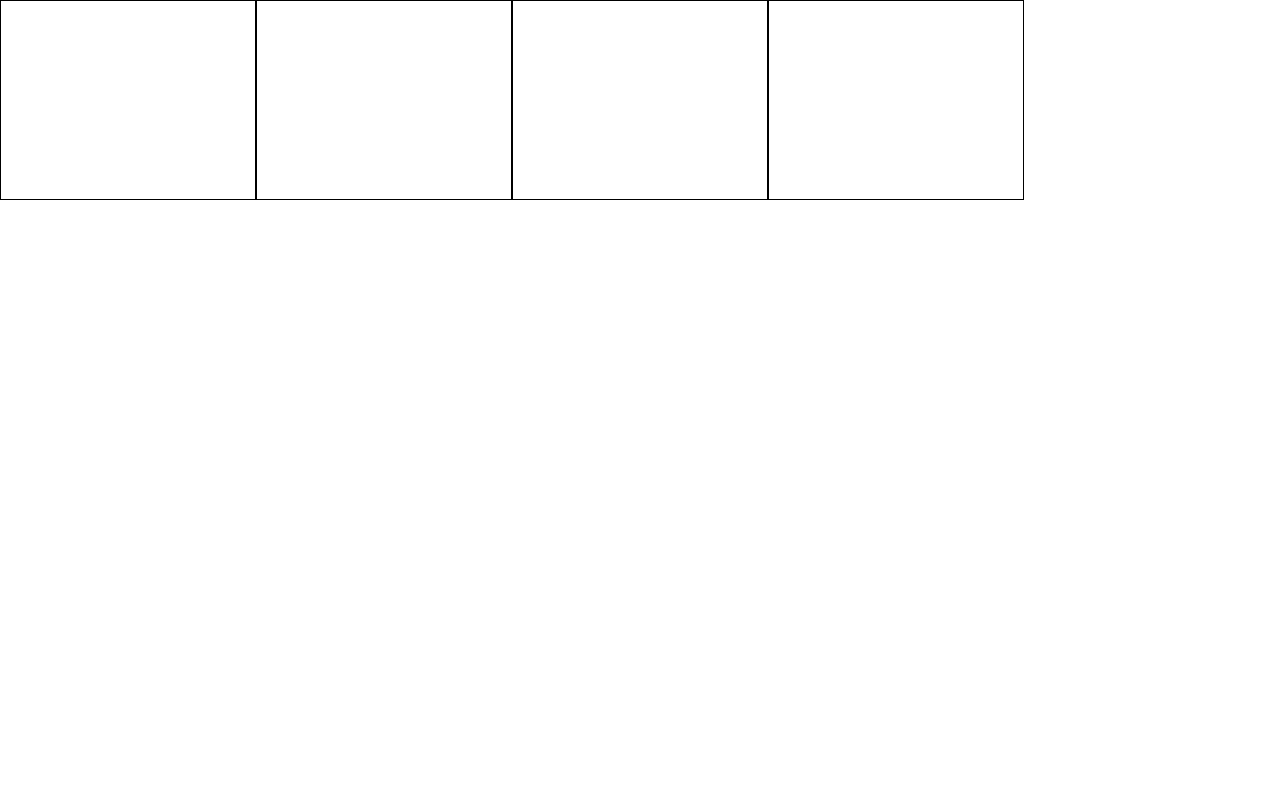
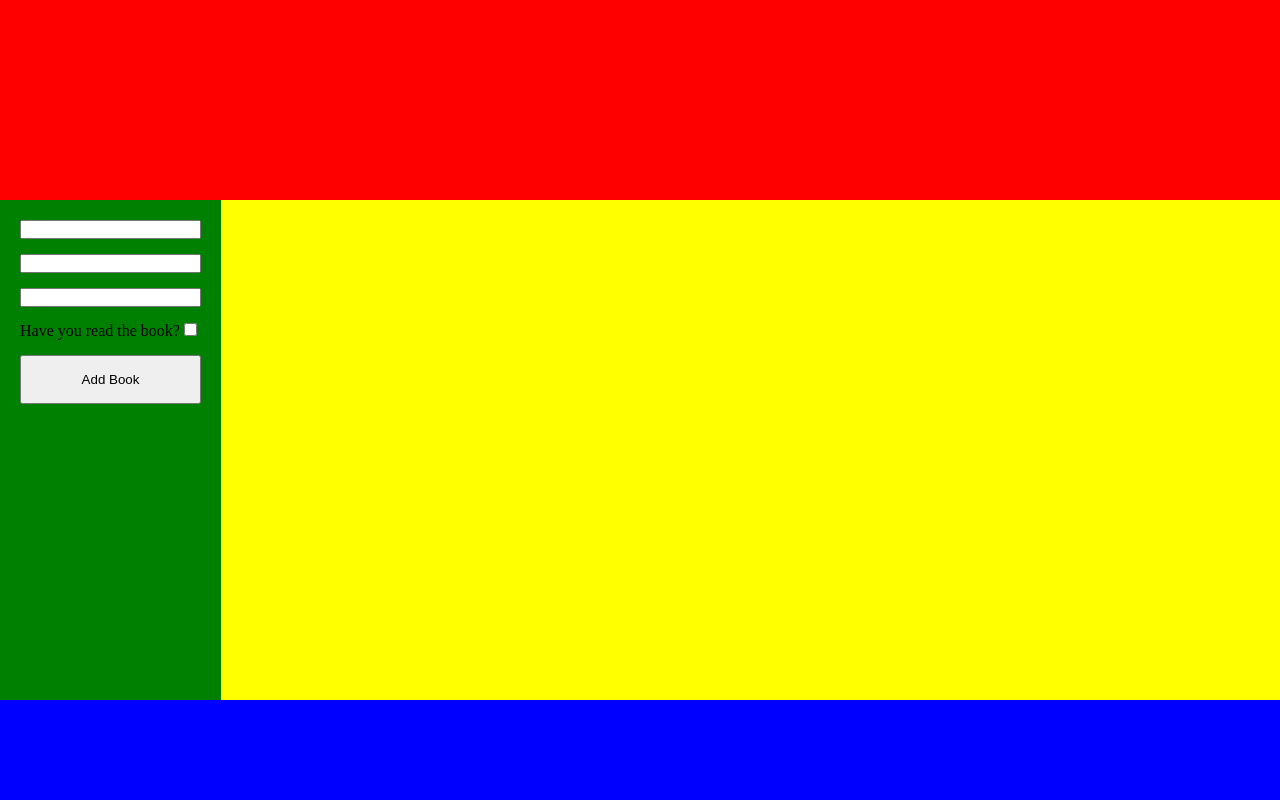
Before and after one commit to Chilox314/LibraryProjectOdin, a plain HTML site: page index.html in a window 1280 px wide. Drawn offline with Linux system fonts and the light colour scheme.

Commit message:
added input via form, first layout

```diff
--- a/index.html
+++ b/index.html
@@ -8,14 +8,49 @@
     <link rel="stylesheet" href="styles.css">
 </head>
 <body>
-    <div class="library">
-        <div class="bookshelf" id="bookshelf">
-            <div class="bookWrapper"></div>
-            <div class="bookWrapper"></div>
-            <div class="bookWrapper"></div>
-            <div class="bookWrapper"></div>
+    <div class="bodyWrapper">
+
+        <div class="header">
+
+        </div>
+
+        <div class="addBooks">
+
+            <form id="addBooksForm">
+
+                <input type="text" name="title" id="titleInput">
+
+                <input type="text" name="author" id="authorInput">
+
+                <input type="number" name="pages" id="pagesInput">
+
+                <div class="readWrapper">
+
+                    <label for="read">Have you read the book?</label>
+                    <input type="checkbox" name="read" id="readInput">
+
+                </div>
+
+                <button class="button" id="addBtn">Add Book</button>
+
+            </form>
+
+        </div>
+
+        <div class="library">
+
+            <div class="bookshelf" id="bookshelf">
+
+            </div>
+
+        </div>
+
+        <div class="footer">
+
         </div>
     </div>
+
     <script src="script.js"></script>
+
 </body>
 </html>
--- a/script.js
+++ b/script.js
@@ -53,10 +53,29 @@ function renderBook(book) {
 
 //loops through library and calls renderBook() for each book
 function createLibrary() {
-  // for (const book of myLibrary) {
-  //   renderBook(book);
-  // }
-  for (let i = 0; i < myLibrary.length - 1; i++) {
-    console.log(myLibrary[i]);
+  bookShelf.innerHTML = "";
+  for (const book of myLibrary) {
+    renderBook(book);
   }
 }
+
+//UI
+const addBtn = document.getElementById("addBtn");
+
+addBtn.addEventListener("click", () => {
+  const titleInput = document.getElementById("titleInput").value;
+  const authorInput = document.getElementById("authorInput").value;
+  const pagesInput = document.getElementById("pagesInput").value;
+  let readInput;
+
+  if(document.getElementById("readInput").checked) {
+    readInput = "read"
+  }
+  else {
+    readInput = "not read"
+  }
+  addBookToLibrary(titleInput, authorInput, pagesInput, readInput)
+
+  //reset input
+  document.getElementById("addBooksForm").reset();
+});
--- a/styles.css
+++ b/styles.css
@@ -4,13 +4,43 @@
     box-sizing: border-box;
 }
 
-html, body {
+html, body, .bodyWrapper {
     height: 100vh;
     width: 100vw;
 }
 
+.bodyWrapper {
+    display: grid;
+    grid-template: 200px 1fr 100px / 1fr 5fr;
+}
+
+.header {
+    background-color: red;
+    grid-area: 1/1/2/3;
+}
+
+.addBooks {
+    background-color: green;
+    grid-area: 2/1/3/2;
+    padding: 20px;
+}
+
+#addBooksForm {
+    display: grid;
+    grid-template: repeat(5, max-content) 1fr/ 1fr;
+    gap: 15px;
+}
+
+.button {
+    padding: 15px;
+}
+
+.library {
+    background-color: yellow;
+    grid-area: 2/2/3/3;
+}
+
 .bookshelf {
-    height: 100vh;
     display: grid;
     grid-template: 1fr 1fr 1fr 1fr / 1fr 1fr 1fr 1fr 1fr;
 }
@@ -19,3 +49,8 @@ html, body {
     border: solid black 1px;
     padding: 20px;
 }
+
+.footer {
+    background-color: blue;
+    grid-area: 3/1/4/3;
+}
```
